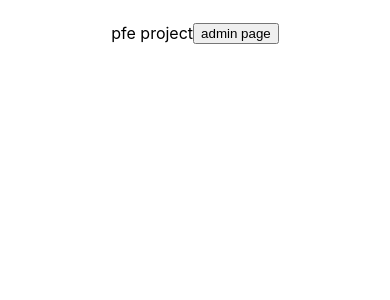
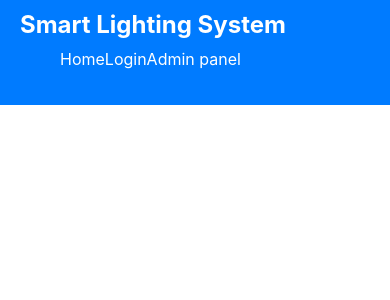
Before and after one commit to ilyes-triki/pfe-app, a React (Create React App) app: page / in a window 390 px wide. Shown: the top 300 px of the page. Built offline with nearby package versions, Linux system fonts and the light colour scheme.

Commit message:
footer and nav

```diff
--- a/src/Pages/AdminPanel/AdminPage.css
+++ b/src/Pages/AdminPanel/AdminPage.css
@@ -1,7 +1,14 @@
 * {
-  margin-top: 2%;
+  margin-top: 0%;
 }
 .admin-container {
+  display: flex;
+  flex-direction: column;
+}
+.panels-container {
+  margin-top: 10%;
+  margin-bottom: 10%;
+
   display: flex;
   justify-content: center;
   justify-content: space-around;
@@ -28,3 +35,6 @@
   flex-direction: column;
   width: 100%;
 }
+.footer {
+  align-content: flex-end;
+}
--- a/src/Pages/AdminPanel/AdminPanel.js
+++ b/src/Pages/AdminPanel/AdminPanel.js
@@ -1,10 +1,13 @@
 import React, { useState, useEffect } from 'react';
 import { collection, doc, getDoc, getDocs } from 'firebase/firestore';
 import { db as fdb } from '../../config/firebase-config';
-import { getDatabase, ref, set, push, get } from 'firebase/database';
+import { getDatabase, ref, set, push, get, off } from 'firebase/database';
+import Navbar from '../../elements/navbar/Navbar.js';
+import Footer from '../../elements/footer/Footer.js';
+
 import app from '../../config/firebase-config';
 import MapElement from './MapElement.js';
-import { markers, storeMarker } from './mapConfig';
+
 import './AdminPage.css';
 
 const AdminPanel = () => {
@@ -30,12 +33,11 @@ const AdminPanel = () => {
   useEffect(() => {
     console.log(markers);
   }, [markers]);
-  let [monotone, setMonotone] = useState();
-  let [ldrValue, setLdrValue] = useState();
-  let [ldrVoltage, setLdrVoltage] = useState();
+  let [update, setUpdate] = useState();
+  let [mode, setmode] = useState();
+  let [onOff, setonOff] = useState();
   let [lantitude, setLantitude] = useState();
   let [altitude, setAltitude] = useState();
-  let [markersData, setMarkersData] = useState(markers);
 
   const db = getDatabase(app);
 
@@ -44,66 +46,28 @@ const AdminPanel = () => {
     const snapShot = await get(dbRef);
 
     if (snapShot.exists()) {
-      setLdrValue(snapShot.val().mode);
-      setLdrVoltage(snapShot.val().updated);
-    }
-  };
-  const switchMode = async () => {
-    const dbRef = ref(db, 'capteur');
-
-    set(dbRef, {
-      ldrValue: ldrValue,
-      ldrVoltage,
-      monotone: !monotone,
-    });
-    setMonotone(!monotone);
-  };
-  const addPoint = () => {
-    const regex = /^[0-9.]+$/;
-    if (
-      altitude &&
-      lantitude &&
-      regex.test(lantitude) &&
-      regex.test(altitude)
-    ) {
-      setLantitude('');
-      setAltitude('');
-      storeMarker({
-        marker: {
-          id: markers.length,
-          lan: lantitude,
-          alt: altitude,
-        },
-      });
-      setMarkersData(markers);
-    } else {
-      alert('the input needs to be numerical');
+      setUpdate(snapShot.val().updated);
+      setmode(snapShot.val().mode);
+      setonOff(snapShot.val().onOff);
     }
   };
 
-  console.log(markersData);
-  console.log(lantitude, altitude);
+  const addPoint = () => {};
 
   return (
     <div className="admin-container">
+      <Navbar />
+      <div className="panels-container">
+        {/* Ligth control panel */}
         <div className="ligth-control">
           <p className="ligth-control-element">
-          ldrValue : <input type="text" value={ldrValue} />{' '}
+            Please choose the operating mode to use :
           </p>
-        <p className="ligth-control-element">
-          ldrVoltage : <input type="text" value={ldrVoltage} />{' '}
-        </p>
-        <p className="ligth-control-element">
-          mode monotone : <input type="text" value={monotone} /> change monotone
-          to :{' '}
-          {monotone ? (
-            <button onClick={switchMode}>off</button>
-          ) : (
-            <button onClick={switchMode}>on</button>
-          )}
-        </p>
+
           <button onClick={fetchData}>Fetch data</button>
         </div>
+        {/* coardinates control panel */}
+
         <div className="coardinates-control">
           <p className="coardinates-control-element">
             altitude :{' '}
@@ -126,7 +90,12 @@ const AdminPanel = () => {
 
         <MapElement />
       </div>
+      <div className="footer">
+        <Footer />
+      </div>
+    </div>
   );
 };
 
 export default AdminPanel;
+// 1 monotone / 2 :monotone specific / 3 :specific on / 4 : specific off / 5 : all on / 6 : all off
--- a/src/Pages/HomePage/HomePage.js
+++ b/src/Pages/HomePage/HomePage.js
@@ -1,13 +1,10 @@
 import React from 'react';
-import { Link } from 'react-router-dom';
+import Navbar from '../../elements/navbar/Navbar.js';
 import './HomePage.css';
 const HomePage = () => {
   return (
     <div>
-      pfe project
-      <Link to={'/admin'}>
-        <button>admin page</button>
-      </Link>
+      <Navbar />
     </div>
   );
 };
--- a/src/Pages/notFoundPage/NotFound.js
+++ b/src/Pages/notFoundPage/NotFound.js
@@ -1,13 +1,12 @@
 import React from 'react';
 import { Link } from 'react-router-dom';
+import Navbar from '../../elements/navbar/Navbar.js';
 
 const NotFound = () => {
   return (
     <div className="flex flex-col gap-2">
+      <Navbar />
       error 404 not found
-      <Link to="/">
-        <button>return to HomePage</button>
-      </Link>
     </div>
   );
 };
--- /dev/null
+++ b/src/elements/footer/Footer.css
@@ -0,0 +1,59 @@
+.footer {
+  background-color: #333;
+  color: #fff;
+  padding: 30px 0;
+  text-align: center;
+  height: 100px;
+}
+
+.footer-links {
+  list-style-type: none;
+  display: flex;
+  justify-content: center;
+  margin-bottom: 20px;
+}
+
+.footer-links li {
+  margin-right: 15px;
+}
+
+.footer-links a {
+  color: #fff;
+  text-decoration: none;
+}
+
+.social-icons {
+  list-style-type: none;
+  display: flex;
+  justify-content: center;
+  margin-bottom: 20px;
+}
+
+.social-icons li {
+  margin-right: 15px;
+}
+
+.social-icons a {
+  color: #fff;
+  text-decoration: none;
+}
+
+@media (max-width: 768px) {
+  .footer-links {
+    flex-direction: column;
+  }
+
+  .footer-links li {
+    margin-bottom: 10px;
+    margin-right: 0;
+  }
+
+  .social-icons {
+    margin-bottom: 10px;
+  }
+
+  .social-icons li {
+    margin-bottom: 10px;
+    margin-right: 0;
+  }
+}
--- /dev/null
+++ b/src/elements/footer/Footer.js
@@ -0,0 +1,44 @@
+import React from 'react';
+import './Footer.css';
+
+const Footer = () => {
+  return (
+    <footer className="footer">
+      <ul className="footer-links">
+        <li>
+          <a href="#">Home</a>
+        </li>
+        <li>
+          <a href="#">About</a>
+        </li>
+        <li>
+          <a href="#">Contact</a>
+        </li>
+        <li>
+          <a href="#">Policy</a>
+        </li>
+      </ul>
+      <ul className="social-icons">
+        <li>
+          <a href="#">
+            <i className="fab fa-facebook-f"></i>
+          </a>
+        </li>
+        <li>
+          <a href="#">
+            <i className="fab fa-twitter"></i>
+          </a>
+        </li>
+        <li>
+          <a href="#">
+            <i className="fab fa-instagram"></i>
+          </a>
+        </li>
+      </ul>
+      <p>123 Street Name, City, Country</p>
+      <p>Phone: +1 234 567 890</p>
+    </footer>
+  );
+};
+
+export default Footer;
--- /dev/null
+++ b/src/elements/navbar/Navbar.css
@@ -0,0 +1,45 @@
+.navbar {
+  display: flex;
+  justify-content: space-between;
+  align-items: center;
+  background-color: #007bff;
+  color: #fff;
+  padding: 10px 20px;
+}
+
+.navbar-brand {
+  font-size: 1.5rem;
+  font-weight: bold;
+  text-decoration: none;
+  color: #fff;
+}
+
+.navbar-links {
+  list-style-type: none;
+  display: flex;
+}
+
+.navbar-links li {
+  margin-right: 15px;
+}
+
+.navbar-links a {
+  text-decoration: none;
+  color: #fff;
+}
+
+@media (max-width: 768px) {
+  .navbar {
+    flex-direction: column;
+    align-items: flex-start;
+  }
+
+  .navbar-links {
+    margin-top: 10px;
+  }
+
+  .navbar-links li {
+    margin-right: 0;
+    margin-bottom: 10px;
+  }
+}
--- /dev/null
+++ b/src/elements/navbar/Navbar.js
@@ -0,0 +1,26 @@
+import React from 'react';
+import { Link } from 'react-router-dom';
+import './Navbar.css';
+
+const Navbar = () => {
+  return (
+    <nav className="navbar">
+      <a href="#" className="navbar-brand">
+        Smart Lighting System
+      </a>
+      <ul className="navbar-links">
+        <li>
+          <Link to={'/'}>Home</Link>
+        </li>
+        <li>
+          <Link to={'/login'}>Login</Link>
+        </li>
+        <li>
+          <Link to={'/admin'}>Admin panel</Link>
+        </li>
+      </ul>
+    </nav>
+  );
+};
+
+export default Navbar;
```
Also changed, not shown: package.json (+10 -7 lines), 2 other files (tests, documents, lock files or other folders). Lines whose indentation alone changed are shown as unchanged.
